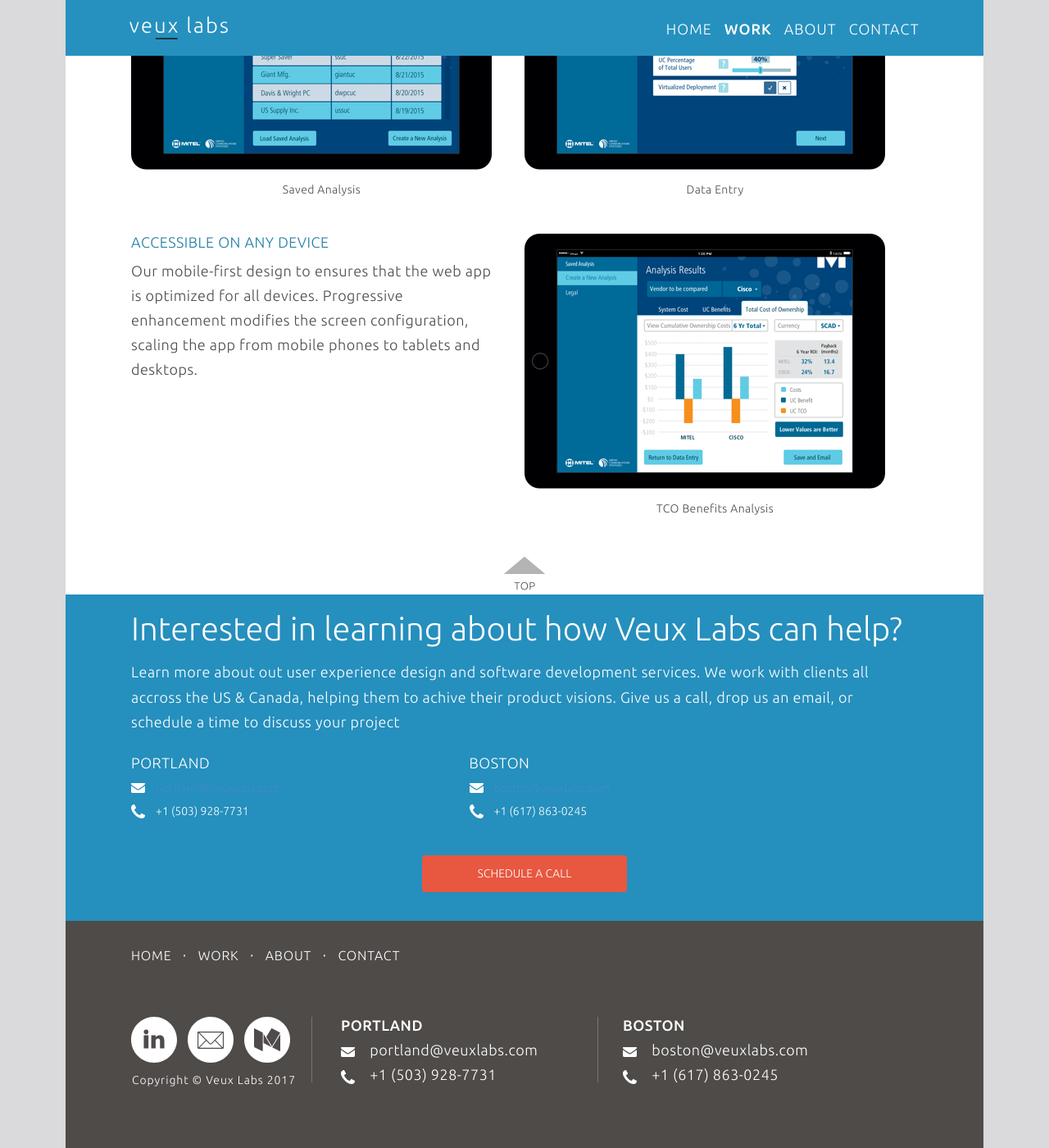
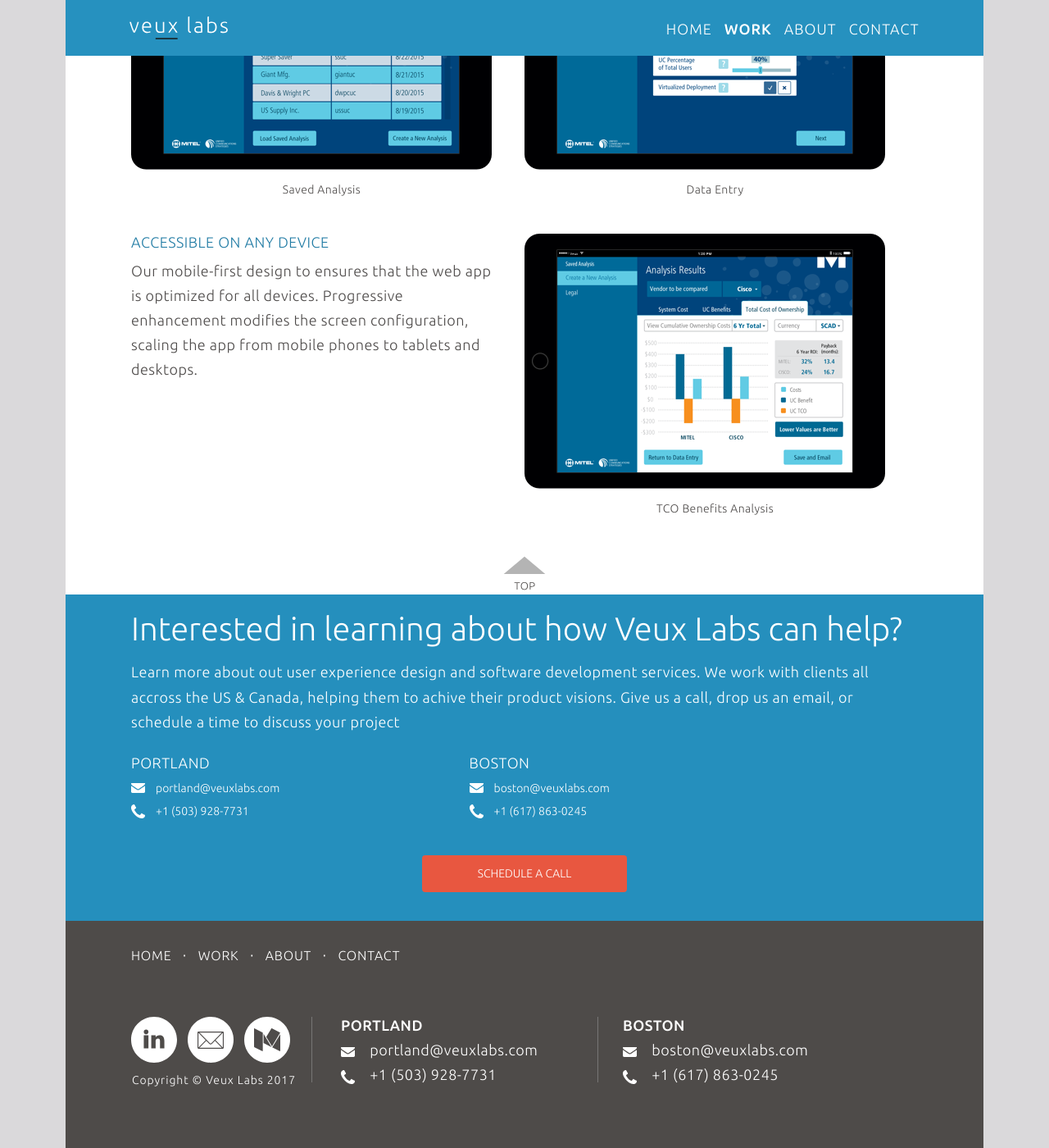
Before and after one commit to VeuxLabs/VeuxLabs.github.io, a Jekyll site: the page built from mitel.html, in a window 1280 px wide and 1400 px high, scrolled down 1957 px. Shown: the whole window at 82% size. Built offline with Jekyll 4.4.1, drawn with Linux system fonts in a browser that asks for light colours; nearby versions of some CDN libraries; comment, search, counter and statistics services are not loaded.

Commit message:
Styles for the emails in call to action section

```diff
--- a/css/landing-page.css
+++ b/css/landing-page.css
@@ -2808,6 +2808,13 @@ footer .logos img {
     background: url(../img/contactEmailIcon.svg) no-repeat 0 50% transparent;
     padding-left: 30px;
     line-height: 1.67;
+}
+.cta-contact .email a, .cta-contact .phone a{
+    font-family: 'Ubuntu', sans-serif;
+    font-weight: 300;
+    line-height: 1.67;
+    color: #ffffff;
+    font-size: 14px;
 }
 .cta-contact .phone{
     background: url(../img/contactPhoneIcon.svg) no-repeat 0 50% transparent;
```
